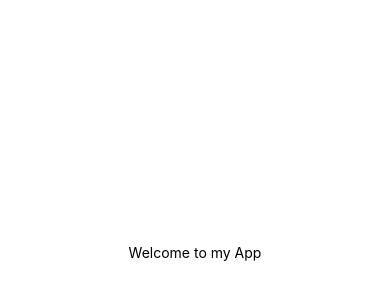
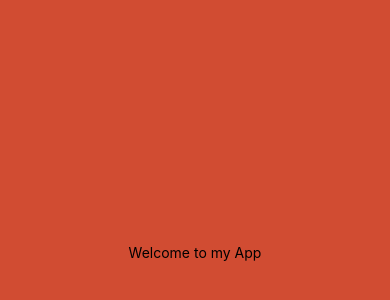
Before and after one commit to MahiMaliha/Planet-Mobile-App-With-React-Native, a React Native app: screen / in a window 390 px wide. Shown: the part 170-470 px from the top of the page. Built offline with nearby package versions, Linux system fonts and the light colour scheme.

Commit message:
tested colors applying to app.js

```diff
--- a/App.js
+++ b/App.js
@@ -1,5 +1,6 @@
 import { StatusBar } from 'expo-status-bar';
 import { StyleSheet, Text, View } from 'react-native';
+import { colors } from './src/theme/colors';
 
 export default function App() {
   return (
@@ -16,5 +17,6 @@ const styles = StyleSheet.create({
     backgroundColor: '#fff',
     alignItems: 'center',
     justifyContent: 'center',
+    backgroundColor:colors.darkOrange,
   },
 });
```
